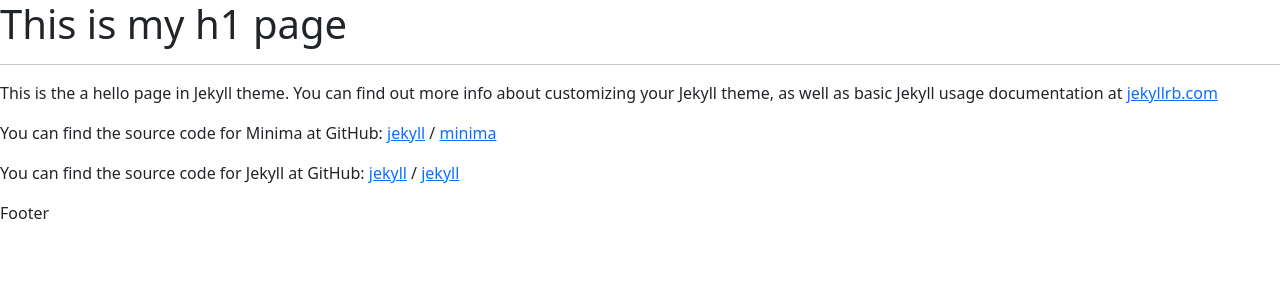
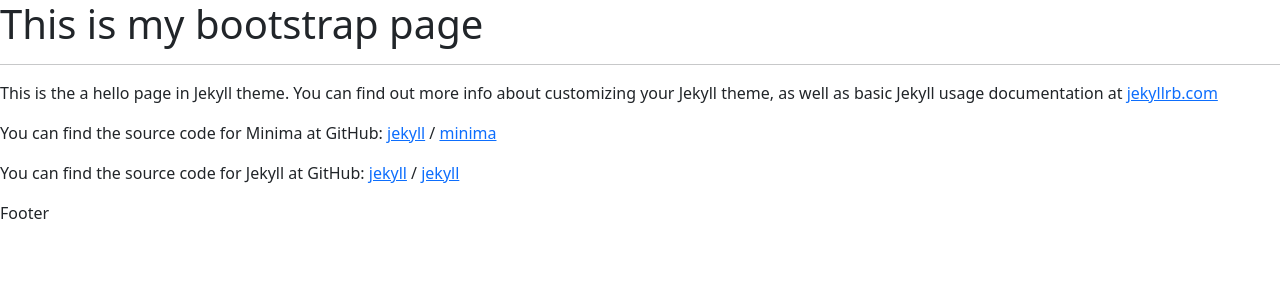
Before and after one commit to s-kazi/s-kazi.github.io, a Jekyll site: the page built from hello.markdown, in a window 1280 px wide. Shown: the top 300 px of the page. Built offline with Jekyll 4.4.1, drawn with Linux system fonts in a browser that asks for light colours.

Commit message:
Update post.html

```diff
--- a/_layouts/post.html
+++ b/_layouts/post.html
@@ -8,7 +8,7 @@
   <head>
   <body>
 
-<h1>This is my h1 page</h1>
+<h1>This is my bootstrap page</h1>
 <hr>
 
 {{ content }}
```
